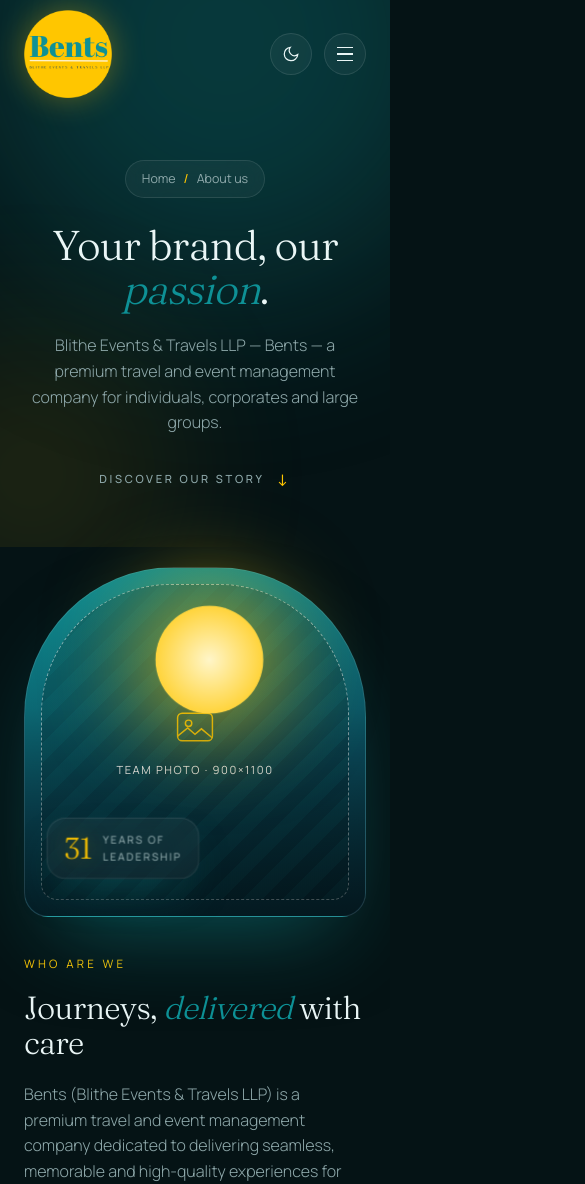
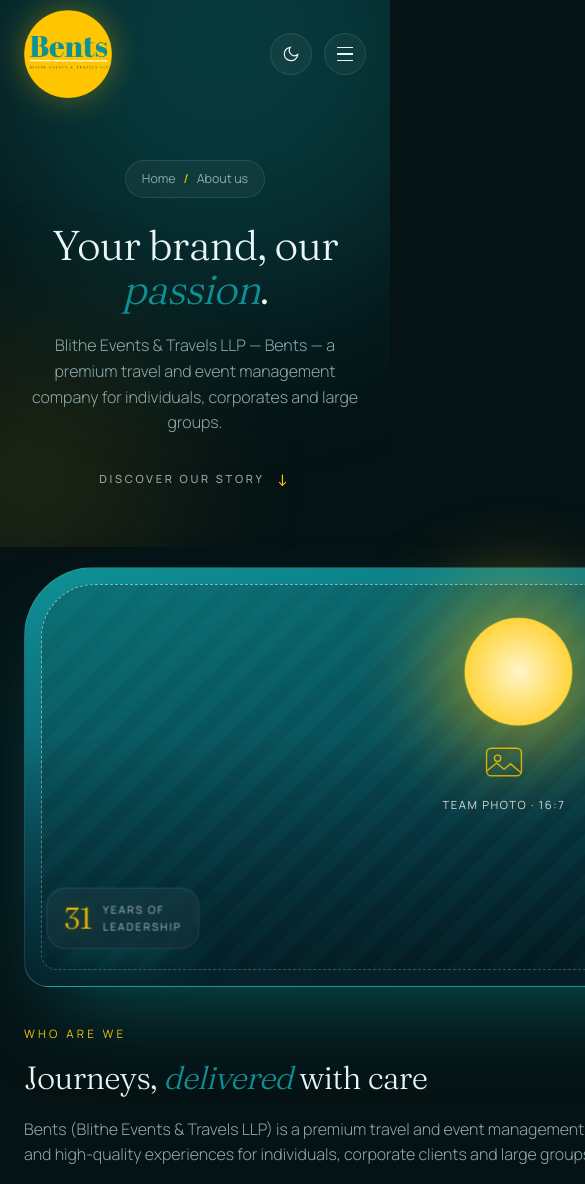
Before and after one commit to DEBOJEETDAS36/t2, a Next.js app: page /about in a window 390 px wide. Shown: the top 1184 px of the page, 585 px wide, since content can reach past the window. Built offline with nearby package versions, Linux system fonts and the light colour scheme.

Commit message:
Photo dimesnions updated in the about us page

```diff
--- a/app/globals.css
+++ b/app/globals.css
@@ -652,11 +652,11 @@ button:disabled,[aria-disabled="true"]{cursor:not-allowed}
 .abt-cue:hover{color:var(--fg)}
 @keyframes abt-bob{50%{transform:translateY(5px)}}
 .abt-who{display:grid;grid-template-columns:1fr 1fr;gap:64px;align-items:center}
-.abt-art{position:relative;height:510px;border-radius:200px 200px 30px 30px;border:1px solid var(--line);box-shadow:0 40px 90px -34px var(--glow);background:linear-gradient(170deg,#0e9196,#0a4a5a 60%,#06222c);isolation:isolate}
+.abt-art{position:relative;aspect-ratio:16/7;border-radius:90px 90px 30px 30px;border:1px solid var(--line);box-shadow:0 40px 90px -34px var(--glow);background:linear-gradient(170deg,#0e9196,#0a4a5a 60%,#06222c);isolation:isolate}
 .abt-art:before{content:"";position:absolute;width:104px;height:104px;border-radius:50%;background:radial-gradient(circle,#fff6c9,var(--gold));top:17%;left:50%;margin-left:-52px;box-shadow:0 0 80px 26px rgba(255,198,0,.5);animation:fl 9s ease-in-out infinite;z-index:2}
 .abt-art:after{content:"";position:absolute;inset:0;border-radius:inherit;background:linear-gradient(180deg,transparent 40%,rgba(2,14,18,.55));z-index:1;pointer-events:none}
 .abt-art>.phi{position:absolute;inset:0;z-index:0;overflow:hidden;border-radius:inherit}
-.abt-art>.pimg{position:absolute;inset:24px;border-radius:180px 180px 20px 20px;background-color:rgba(0,0,0,.2);border-color:rgba(255,255,255,.5);color:#fff;z-index:0}
+.abt-art>.pimg{position:absolute;inset:24px;border-radius:70px 70px 20px 20px;background-color:rgba(0,0,0,.2);border-color:rgba(255,255,255,.5);color:#fff;z-index:0}
 .abt-badge{position:absolute;left:-18px;bottom:34px;z-index:4;display:flex;align-items:center;gap:14px;padding:16px 22px;border-radius:18px;box-shadow:0 20px 44px -18px var(--glow);animation:float 9s ease-in-out infinite}
 .abt-badge b{font:300 2.3rem/1 var(--serif);color:var(--gold);text-shadow:0 0 22px rgba(255,198,0,.4)}
 .abt-badge span{font-size:.64rem;font-weight:500;letter-spacing:.16em;text-transform:uppercase;color:var(--mute);line-height:1.6}
@@ -791,8 +791,8 @@ button:disabled,[aria-disabled="true"]{cursor:not-allowed}
 .abt-hero{padding-bottom:76px}
 .abt-cue{margin-top:30px}
 .abt-who{gap:38px}
-.abt-art{height:350px;border-radius:150px 150px 24px 24px}
-.abt-art>.pimg{inset:16px;border-radius:130px 130px 16px 16px}
+.abt-art{border-radius:70px 70px 24px 24px}
+.abt-art>.pimg{inset:16px;border-radius:54px 54px 16px 16px}
 .abt-badge{left:10px;bottom:20px;padding:12px 16px;gap:10px}
 .abt-badge b{font-size:1.8rem}
 .abt-stats{margin-top:44px}
--- a/components/AboutContent.tsx
+++ b/components/AboutContent.tsx
@@ -42,7 +42,7 @@ export default function AboutContent() {
       <section id="who" style={{ paddingTop: 20 }}>
         <div className="wrap abt-who">
           <div className="abt-art reveal">
-            <Ph name="about/team" label="Team photo · 900×1100" />
+            <Ph name="about/team" label="Team photo · 16:7" />
             <div className="abt-badge glass">
               <b>31</b>
               <span>years of<br />leadership</span>
```
